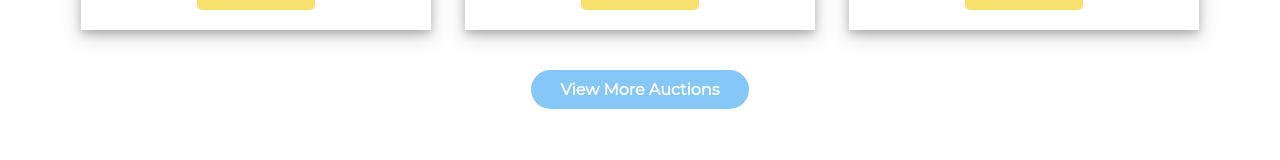
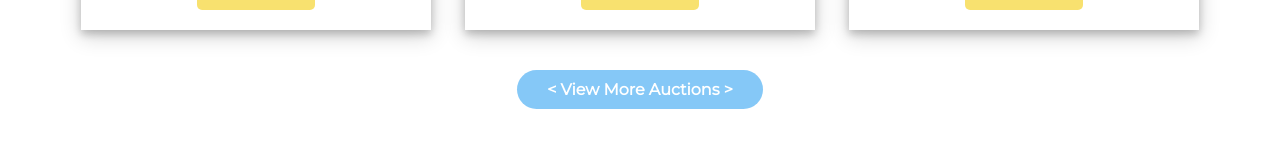
Before and after one commit to Kennyabby/hyperauctions, a React (Create React App) app: page / in a window 1280 px wide. Shown: the part 5146-5306 px from the top of the page. Built offline with nearby package versions, Linux system fonts and the light colour scheme.

Commit message:
testing push

```diff
--- a/src/LandingPage/LandingPage.js
+++ b/src/LandingPage/LandingPage.js
@@ -127,7 +127,7 @@ const LandingPage = ()=> {
                                 )
                             })}
                         </div>
-                        <div className='viewmoreauction'>View More Auctions</div>
+                        <div className='viewmoreauction'>{'<  View More Auctions  >'}</div>
                     </div>
 
                 </div>
```
